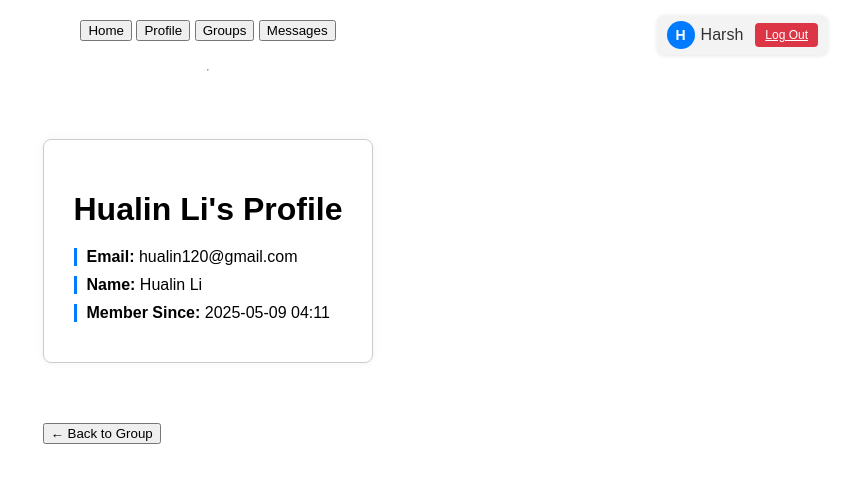
After one commit to harshx1427/southern-study-scheduler, a Flask app: page /profile/3?group_id=2 in a window 1280 px wide. The commit adds this page. Shown: the top 483 px of the page, without its empty margins (432-1280 px from the left). Run offline with Flask 3, Linux system fonts and the light colour scheme; a user stored in the database is signed in.

Commit message:
Host name and members name are accessble in view_group.html

```diff
--- a/app/routes/main.py
+++ b/app/routes/main.py
@@ -137,6 +137,19 @@ def profile():
     unread_count = Message.query.filter_by(receiver_id=current_user.id, is_read=False).count()
     return render_template('profile.html', unread_count=unread_count)
 
+@main_bp.route('/profile/<int:user_id>')
+@login_required
+def profile_view(user_id):
+    user = User.query.get_or_404(user_id)
+    group_id = request.args.get("group_id")  # Get optional group ID
+    unread_count = Message.query.filter_by(receiver_id=current_user.id, is_read=False).count()
+    return render_template(
+        'profile_view.html',
+        user=user,
+        group_id=group_id,
+        unread_count=unread_count
+    )
+
 
 @main_bp.route('/groups/<int:group_id>/delete', methods=['POST'])
 @login_required
--- a/app/static/base_styles.css
+++ b/app/static/base_styles.css
@@ -82,3 +82,26 @@ body {
   background-color: #c82333;
   text-decoration: none;
 }
+
+.profile-container {
+  max-width: 600px;
+  margin: 60px auto;
+  padding: 30px;
+  border: 1px solid #ccc;
+  border-radius: 8px;
+  background-color: #fff;
+  box-shadow: 0 0 10px rgba(0,0,0,0.05);
+  font-family: Arial, sans-serif;
+}
+
+.profile-container h1 {
+  text-align: center;
+  margin-bottom: 20px;
+}
+
+.profile-container p {
+  font-size: 16px;
+  margin: 10px 0;
+  padding-left: 10px;
+  border-left: 3px solid #007bff;
+}
--- /dev/null
+++ b/app/templates/profile_view.html
@@ -0,0 +1,22 @@
+{% extends "base.html" %}
+{% block title %}{{ user.name }}'s Profile{% endblock %}
+{% block content %}
+  <div class="profile-container">
+    <h1>{{ user.name }}'s Profile</h1>
+    <p><strong>Email:</strong> {{ user.southern_email }}</p>
+    <p><strong>Name:</strong> {{ user.name }}</p>
+    <p><strong>Member Since:</strong> {{ user.created_at.strftime('%Y-%m-%d %H:%M') }}</p>
+  </div>
+
+  {% if group_id %}
+    <a href="{{ url_for('main.view_group', group_id=group_id) }}">
+      <button>← Back to Group</button>
+    </a>
+  {% else %}
+    <a href="{{ url_for('main.dashboard') }}">
+      <button>← Back to Dashboard</button>
+    </a>
+  {% endif %}
+
+
+{% endblock %}
--- a/app/templates/view_group.html
+++ b/app/templates/view_group.html
@@ -8,14 +8,16 @@
     <!-- Sidebar -->
     <aside class="sidebar">
       <h3>Group Info</h3>
-      <p><strong>Host:</strong> {{ group.creator.name }}</p>
+      <p><strong>Host:</strong> <a href="{{ url_for('main.profile_view', user_id=group.creator.id, group_id=group.id) }}">{{ group.creator.name }}</a></p>
+
       <p><strong>Members:</strong> {{ group.memberships|length }}</p>
 
       <h4>Member List</h4>
       <ul style="list-style: none; padding-left: 0; margin: 0;">
         {% for m in group.memberships %}
           {% if m.user.id != group.creator.id %}
-            <li>– {{ m.user.name }}</li>
+            <li>– <a href="{{ url_for('main.profile_view', user_id=m.user.id, group_id=group.id) }}">
+              {{ m.user.name }}</a></li>
           {% endif %}
         {% endfor %}
       </ul>
```
Also changed, not shown: instance/study_scheduler.db.
